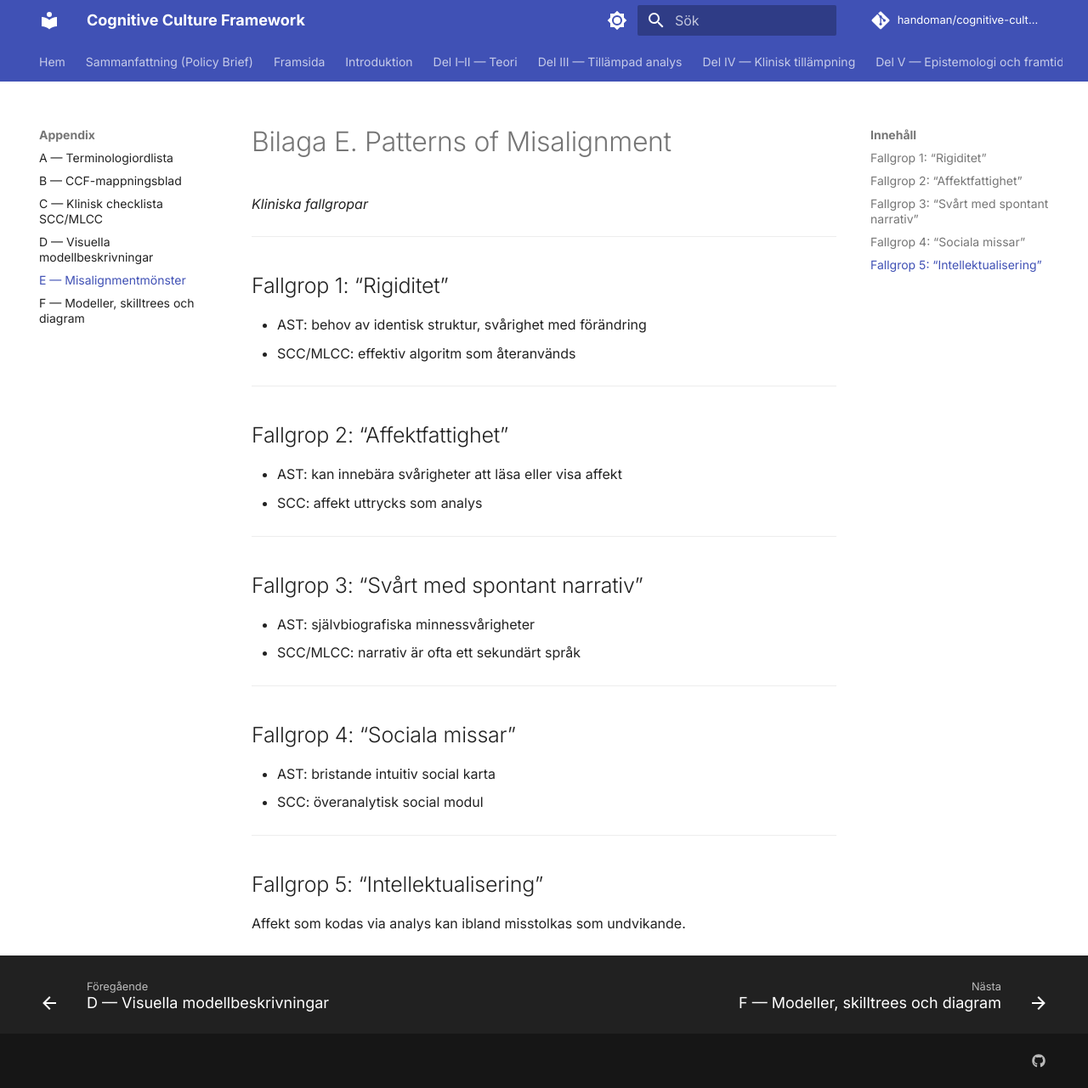
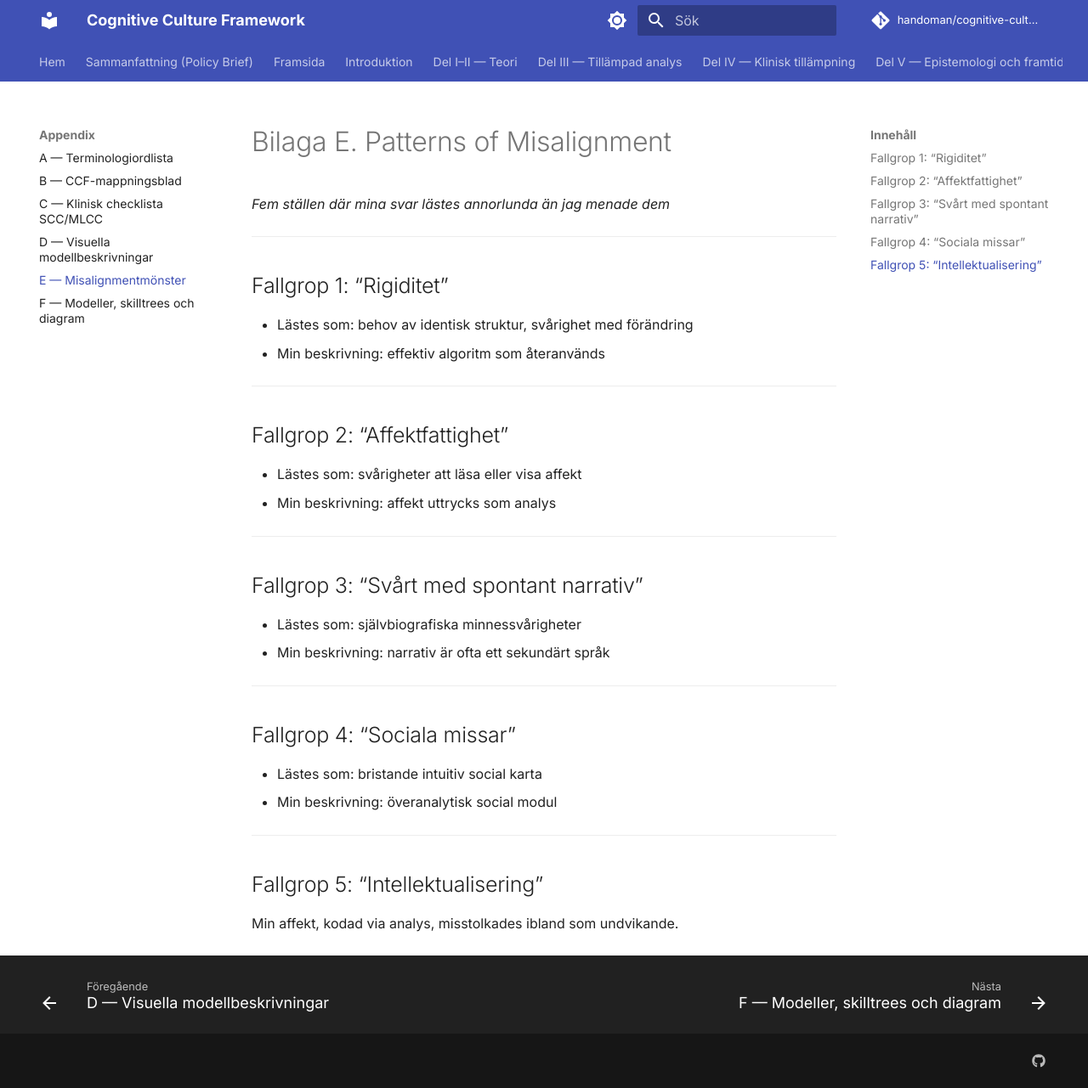
Before and after one commit to handoman/cognitive-culture-diagnostics, an MkDocs documentation site: the page built from content/sv/appendices/appendix-e-patterns-of-misalignment.md, in a window 1280 px wide and 1281 px high. Shown: the whole window at 85% size. Built offline with MkDocs 1.6.1 and Material for MkDocs 9.7.7, drawn with Linux system fonts in a browser that asks for light colours; comment, search, counter and statistics services are not loaded.

Commit message:
revise: appendix E — reframe clinical pitfalls as personal misreadings (D40)
Co-Authored-By: Claude Sonnet 5 <noreply@anthropic.com>
Claude-Session: https://claude.ai/code/session_01NosfnVG8T5mm2NzCKrqm92

```diff
--- a/content/sv/appendices/appendix-e-patterns-of-misalignment.md
+++ b/content/sv/appendices/appendix-e-patterns-of-misalignment.md
@@ -1,36 +1,36 @@
 # Bilaga E. Patterns of Misalignment
-*Kliniska fallgropar*
+*Fem ställen där mina svar lästes annorlunda än jag menade dem*
 
 ---
 
 ## Fallgrop 1: “Rigiditet”
 
-- AST: behov av identisk struktur, svårighet med förändring
-- SCC/MLCC: effektiv algoritm som återanvänds
+- Lästes som: behov av identisk struktur, svårighet med förändring
+- Min beskrivning: effektiv algoritm som återanvänds
 
 ---
 
 ## Fallgrop 2: “Affektfattighet”
 
-- AST: kan innebära svårigheter att läsa eller visa affekt
-- SCC: affekt uttrycks som analys
+- Lästes som: svårigheter att läsa eller visa affekt
+- Min beskrivning: affekt uttrycks som analys
 
 ---
 
 ## Fallgrop 3: “Svårt med spontant narrativ”
 
-- AST: självbiografiska minnessvårigheter
-- SCC/MLCC: narrativ är ofta ett sekundärt språk
+- Lästes som: självbiografiska minnessvårigheter
+- Min beskrivning: narrativ är ofta ett sekundärt språk
 
 ---
 
 ## Fallgrop 4: “Sociala missar”
 
-- AST: bristande intuitiv social karta
-- SCC: överanalytisk social modul
+- Lästes som: bristande intuitiv social karta
+- Min beskrivning: överanalytisk social modul
 
 ---
 
 ## Fallgrop 5: “Intellektualisering”
 
-Affekt som kodas via analys kan ibland misstolkas som undvikande.
+Min affekt, kodad via analys, misstolkades ibland som undvikande.
```
